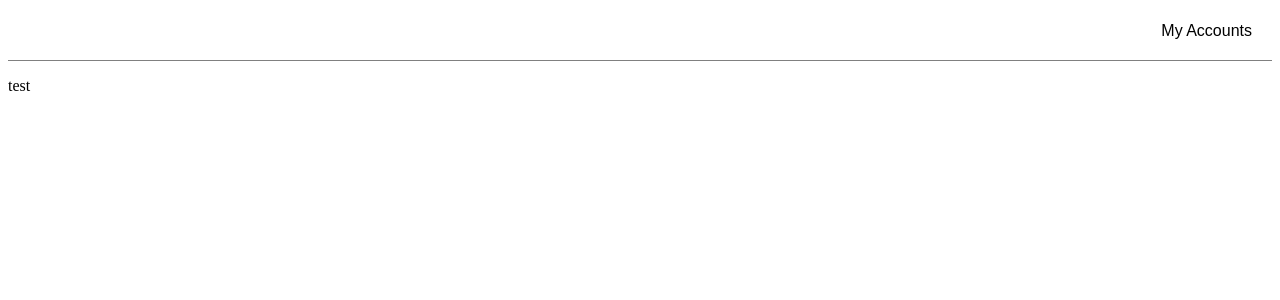
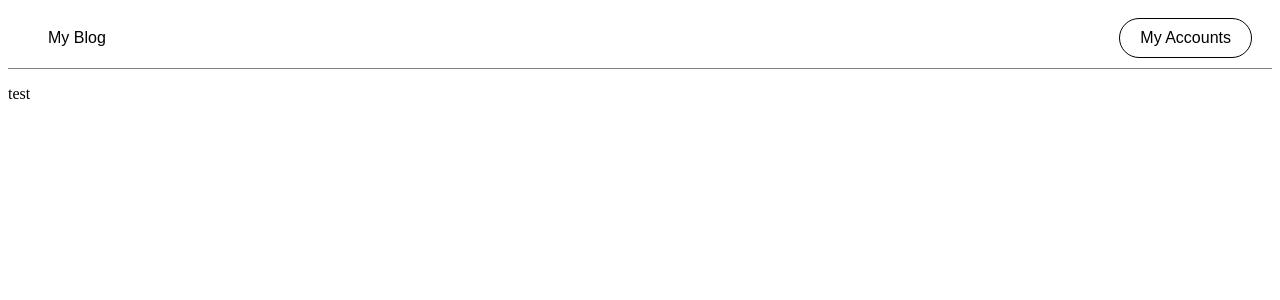
Before and after one commit to kumakki/kumablogF, a Nuxt app: page / in a window 1280 px wide. Shown: the top 300 px of the page. Built offline with nearby package versions, Linux system fonts and the light colour scheme.

Commit message:
ヘッダーを調整

```diff
--- /dev/null
+++ b/components/BaseOutlineButton.vue
@@ -0,0 +1,22 @@
+<template>
+    <button>
+        <slot />
+    </button>
+</template>
+
+<style scoped lang="scss">
+button{
+    padding: 10px 20px;
+    background-color: transparent;
+    color: black;
+    border: solid 1px black;
+    border-radius: 20px;
+    cursor: pointer;
+    font-size: 16px;
+    transition: background-color 0.3s ease;
+
+    &:hover {
+        background-color: lightgray;
+    }
+}
+</style>
--- a/components/header.vue
+++ b/components/header.vue
@@ -1,16 +1,27 @@
 <template>
-    <div class="to-right">
-        <BaseLinkButton>My Accounts</BaseLinkButton>
+    <div class="header">
+        <div class="left">
+            <BaseLinkButton>My Blog</BaseLinkButton>
+        </div>
+        <div class="right">
+            <BaseOutlineButton>My Accounts</BaseOutlineButton>
+        </div>
     </div>
 </template>
 
 <style scoped Lang="scss">
-.to-right {
+.header {
     display: flex;
-    justify-content: flex-end;
+    justify-content: space-between;
+    /* 左右に分ける */
     align-items: center;
-    padding-top: 4px;
-    padding-bottom: 10px;
+    /* 縦方向を中央揃え */
+    padding: 0 20px;
+    height: 60px;
     border-bottom: 1px solid gray;
 }
+
+.right {
+    display: flex;
+}
 </style>
```
